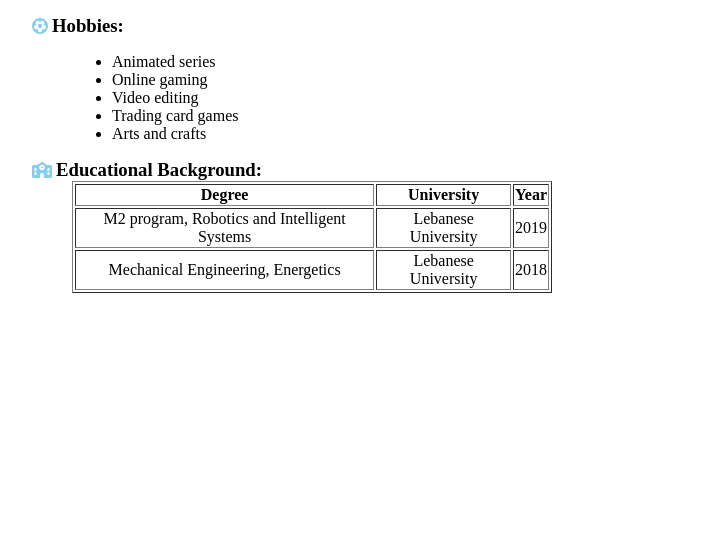
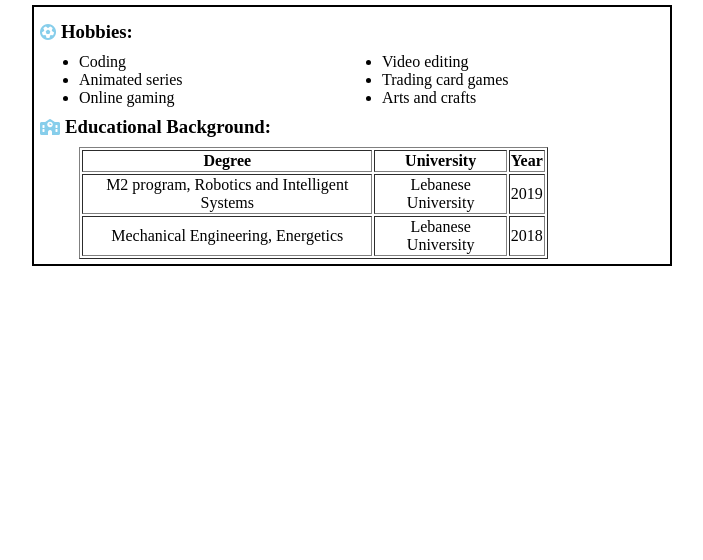
Before and after one commit to mohammad-kassem/Portfolio, a plain HTML site: page index.html in a window 1280 px wide. Shown: the part 240-800 px from the top of the page, without its empty margins (288-991 px from the left). Drawn offline with Linux system fonts and the light colour scheme.

Commit message:
Change hobbies list layout

```diff
--- a/index.html
+++ b/index.html
@@ -26,18 +26,23 @@
             <span><i class="fa-solid fa-phone"></i><a href="tel:+96170051960"> +961 70 051 960 </a></span>
             <span><i class="fa-brands fa-github"></i><a href="https://github.com/MohammadKassem">MohammadKassem</a></span>
         </div>
-        <dl>
 
-            <dt> <i class="fa-solid fa-futbol"></i> <h3> Hobbies: </h3> </dt>
-            <dd>
-                <ul>
+        <section class="content">
+            <i class="fa-solid fa-futbol"></i> <h3> Hobbies: </h3>
+            <div class="list">
+                <ul class="leftList">
+                    <li> Coding </li>
                     <li> Animated series </li>
                     <li> Online gaming </li>
+                </ul>
+
+                <ul class="rightList">
                     <li> Video editing </li>
                     <li> Trading card games </li>
                     <li> Arts and crafts </li>
                 </ul>
-            </dd>
+            </div>
+
             <dt> <i class="fa-solid fa-school"></i> <h3> Educational Background: </h3></dt>
             <dd>
                 <table border = "1" width = "80%">
@@ -80,6 +85,6 @@
                     </tbody>
                 </table>
             </dd>
-        </dl>
+        </section>
     </body>
 </html>
--- a/styles.css
+++ b/styles.css
@@ -41,14 +41,38 @@ img {
 
 div.contact{
     background-color: lightgrey;
-    border: 1.5px solid black;
+    border: 2.5px solid black;
+    border-top: 0;
     text-align: left;
     text-indent: 18px;
 }
 
 i.fa-solid {
     color: skyblue;
+    margin: 1px;
 }
-h3 {
-    display: inline;
+
+section.content{
+    border: 2.5px solid black;
+    margin-top: 5px;
+    padding: 5px;
 }
+
+h3{
+    display: inline-block;
+    margin-top: 0.5em;
+    margin-bottom: 0.5em;
+}
+
+
+ul.leftList{
+    display: inline-block;
+    margin: 0;
+}
+
+ul.rightList{
+    float: right;
+    position: relative;
+    right: 25%;
+    margin: 0;
+}
```
